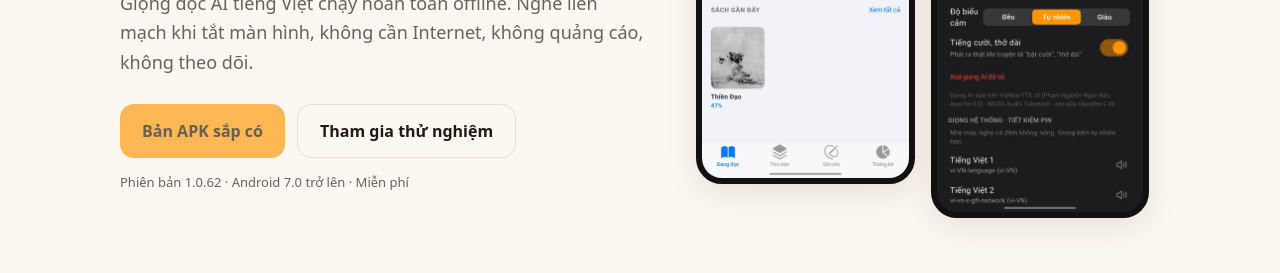
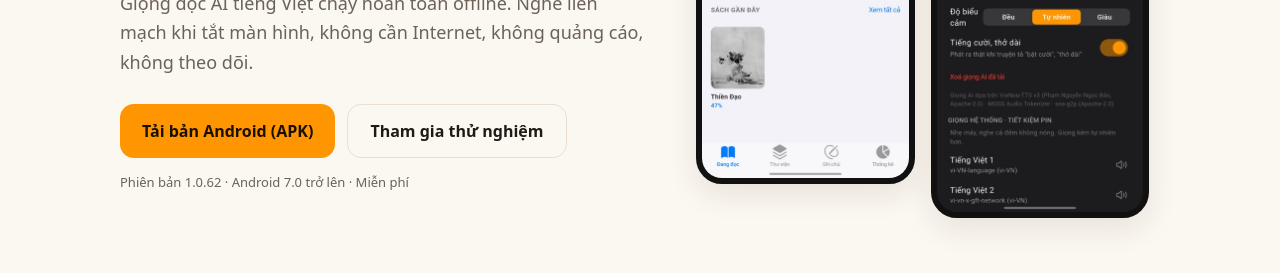
Before and after one commit to vtiele/lumina-ebook, a plain HTML site: page index.html in a window 1280 px wide. Shown: the part 393-666 px from the top of the page. Drawn offline with Linux system fonts and the light colour scheme.

Commit message:
Update APK_URL to v1.0.62 release

```diff
--- a/index.html
+++ b/index.html
@@ -223,7 +223,7 @@ footer p{margin:0}
 <script>
 // Điền hai đường dẫn này sau khi đăng tệp APK (ví dụ link GitHub Releases) và tạo biểu mẫu đăng ký (ví dụ Google Forms).
 // Để trống thì nút hiện "Sắp có", người dùng không bấm nhầm vào liên kết hỏng.
-var APK_URL  = "";
+var APK_URL  = "https://github.com/vtiele/lumina-ebook/releases/download/v1.0.62/lumina-ebook-1.0.62-arm64.apk";
 var JOIN_URL = "";
 (function(){
   function wire(id, url, label){
```
